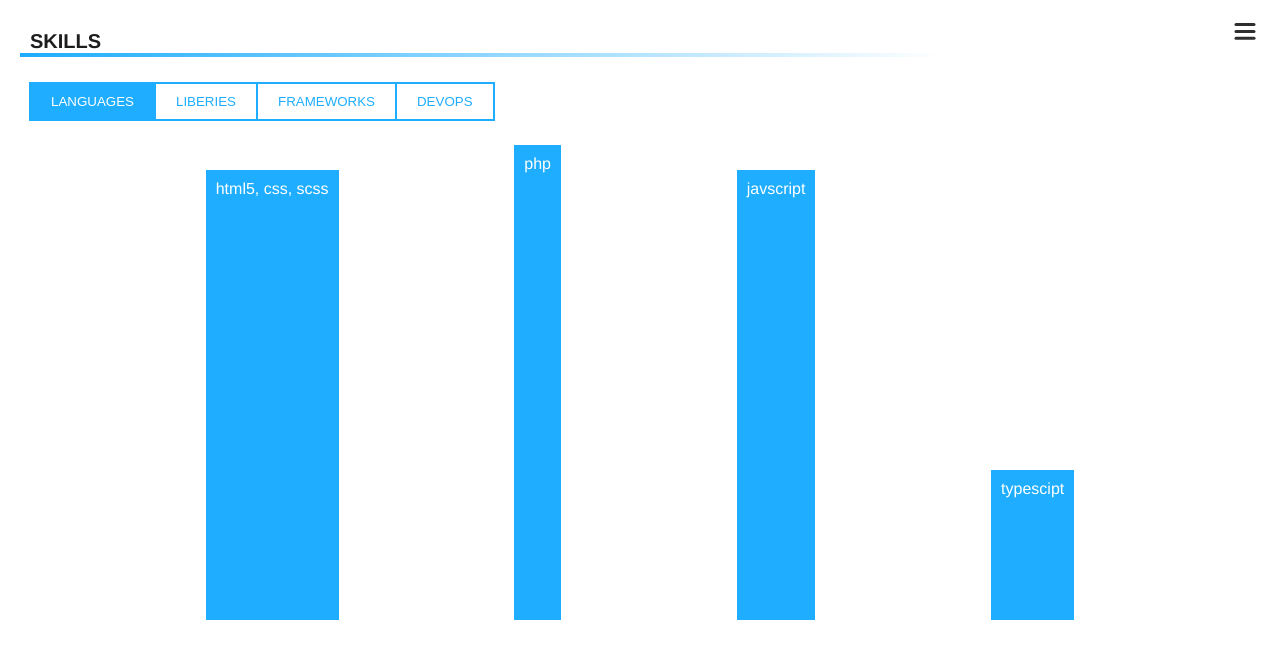
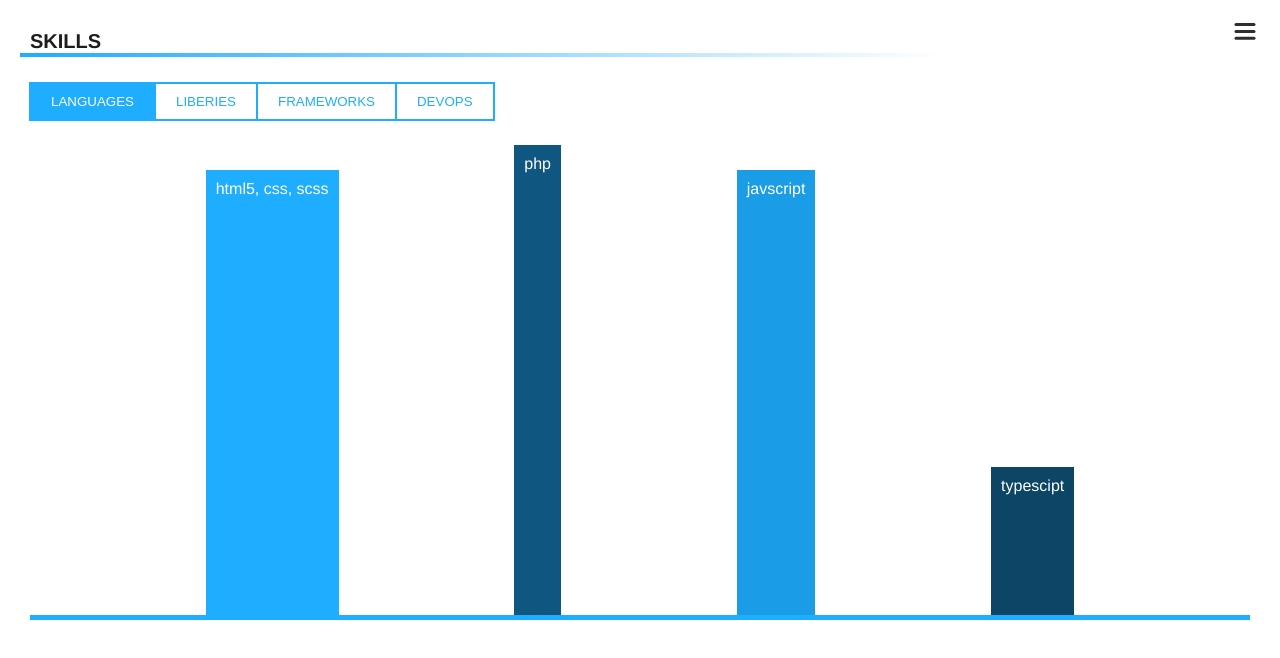
Before and after one commit to captain-fatbeard/personal-website, a Next.js app: page /skills in a window 1280 px wide. Shown: the top 658 px of the page. Built offline with nearby package versions, Linux system fonts and the light colour scheme.

Commit message:
Graph styles

```diff
--- a/components/Graph/index.tsx
+++ b/components/Graph/index.tsx
@@ -19,7 +19,8 @@ const Graph: React.FC<Props> = ({ skillset }) => {
                     key={skill.title}
                     className={styles.bar}
                     animate={{ height: `${skill.level}%` }}
-                    transition={{ duration: Math.random() * (2 - 0.3) + 0.3 }}
+                    initial={ {height: '0%'} }
+                    transition={{ ease: 'easeOut', duration: Math.random() * (2 - 0.3) + 0.3 }}
                 >
                     {skill.title}
                 </motion.div>
--- a/components/Graph/styles.module.css
+++ b/components/Graph/styles.module.css
@@ -3,12 +3,39 @@
     display: flex;
     align-items: flex-end;
     justify-content: space-evenly;
+    border-bottom: 5px solid var(--design);
 }
 
 .bar {
     padding: 10px;
     display: flex;
-    background-color: var(--design);
     color: var(--design-text);
+}
+
+.bar:nth-of-type(1) {
+    background-color: var(--design-v1);
 
 }
+.bar:nth-of-type(2) {
+    background-color: var(--design-v2);
+}
+
+.bar:nth-of-type(3) {
+    background-color: var(--design-v3);
+}
+
+.bar:nth-of-type(4) {
+    background-color: var(--design-v4);
+}
+
+.bar:nth-of-type(5) {
+    background-color: var(--design-v5);
+}
+
+.bar:nth-of-type(6) {
+    background-color: var(--design-v6);
+}
+
+.bar:nth-of-type(7) {
+    background-color: var(--design-v7);
+}
--- a/styles/design_tokens.css
+++ b/styles/design_tokens.css
@@ -4,7 +4,15 @@
 
     --design: #1eadff;
     --design-text: #fff;
-    /* --design: #ea2949; */
+
+    --design-v1: #1eadff;
+    --design-v2: #0f5780;
+    --design-v3: #1b9ce6;
+    --design-v4: #0c4566;
+    --design-v5: #188acc;
+    --design-v6: #09344c;
+    --design-v7: #1579b3;
+    --design-v8: #062333;
 
     --menu: #1eadff;
     --menu-text: #fff;
```
